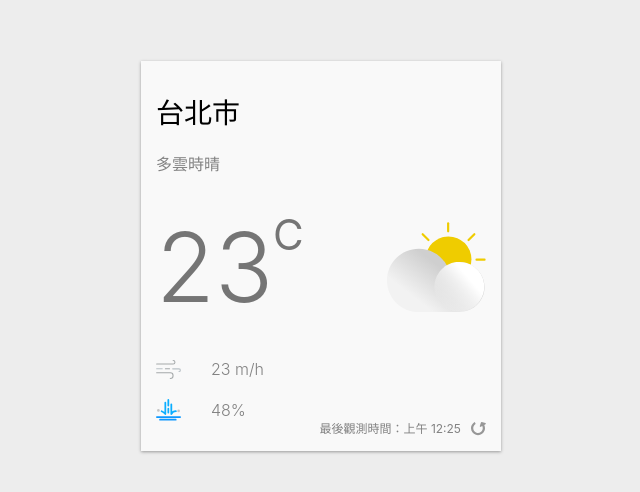
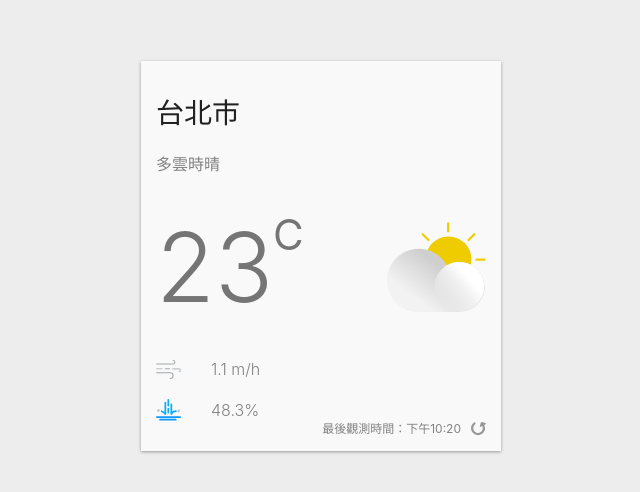
Before and after one commit to itsems/react-realtime-weather-app, a React (Create React App) app: page / in a window 1280 px wide. Shown: the part 144-636 px from the top of the page, without its empty margins (319-959 px from the left). Built offline with nearby package versions, Linux system fonts and the light colour scheme.

Commit message:
fetching-data

```diff
--- a/src/App.js
+++ b/src/App.js
@@ -1,3 +1,6 @@
+// https://opendata.cwb.gov.tw/dist/opendata-swagger.html#/%E9%A0%90%E5%A0%B1/get_v1_rest_datastore_F_C0032_001
+// https://github.com/pjchender/learn-react-from-hook-realtime-weather-app/blob/master/README.md
+
 import React, { useState } from 'react';
 import styled from '@emotion/styled';
 import { ReactComponent as DayCloudyIcon } from './images/day-cloudy.svg'
@@ -7,6 +10,8 @@ import { ReactComponent as RefreshIcon } from './images/refresh.svg'
 
 import { ThemeProvider } from '@emotion/react'
 
+const AUTHORIZATION_KEY= 'CWB-99C1E0AF-7562-4109-86EA-4B53B53FB279';
+const LOCATION_NAME='臺北'
 
 const Container = styled.div`
   background-color: ${({ theme }) => theme.backgroundColor};
@@ -106,7 +111,6 @@ const Refresh = styled.div`
   }
 `;
 
-
 const theme = {
   light: {
     backgroundColor: '#ededed',
@@ -132,23 +136,58 @@ const App = () => {
 
   const [currentTheme, setCurrentTheme] = useState('light');
 
+  const [currentWeather, setCurrentWeather] = useState({
+    locationName: '台北市',
+    description: '多雲時晴',
+    windSpeed: 1.1,
+    temperature: 22.7,
+    rainPossibility: 48.3,
+    observationTime: '2020-12-12 22:20:00'
+  })
+
+  // 局屬觀測站-天氣觀測: 帶觀測站名稱：臺北
+  // 天氣預報帶縣市：臺北市
+  const handleClick = () => {
+    fetch(
+      `https://opendata.cwb.gov.tw/api/v1/rest/datastore/O-A0003-001?Authorization=${AUTHORIZATION_KEY}&locationName=${LOCATION_NAME}`
+    )
+      .then((response) => response.json())
+      .then(data => {
+        console.log('data', data);
+        const locationData = data.records.location[0];
+        const weatherElements = locationData.weatherElement.reduce(
+          (needElements, item) => {
+            if(['WDSD', 'TEMP'].includes(item.elementName)) {
+              needElements[item.elementName] = item.elementValue;
+            }
+            return needElements
+          }, {}
+        )
+        console.log('weatherElements', weatherElements);
+      })
+  }
+
   return (
     <ThemeProvider theme={theme[currentTheme]}>
       <Container>
         <WeatherCard>
-          <Location theme="dar">台北市</Location>
-          <Description>多雲時晴</Description>
+          <Location>{currentWeather.locationName}</Location>
+          <Description>{currentWeather.description}</Description>
           <CurrentWeather>
             <Temperature>
-              23 <Celsius>C</Celsius>
+              {Math.round(currentWeather.temperature)} <Celsius>C</Celsius>
             </Temperature>
             <DayCloudy />
           </CurrentWeather>
           <AirFlow>
-            <AirFlowIcon /> 23 m/h
+            <AirFlowIcon /> {currentWeather.windSpeed} m/h
           </AirFlow>
-          <Rain> <RainIcon />48% </Rain>
-          <Refresh> 最後觀測時間：上午 12:25 <RefreshIcon /> </Refresh>
+          <Rain> <RainIcon />{currentWeather.rainPossibility}% </Rain>
+          <Refresh onClick={handleClick}> 最後觀測時間：
+            {new Intl.DateTimeFormat('zh-TW', {
+              hour: 'numeric',
+              minute: 'numeric',
+            }).format(new Date(currentWeather.observationTime))} {' '}<RefreshIcon /> </Refresh>
         </WeatherCard>
       </Container>
     </ThemeProvider>
```
